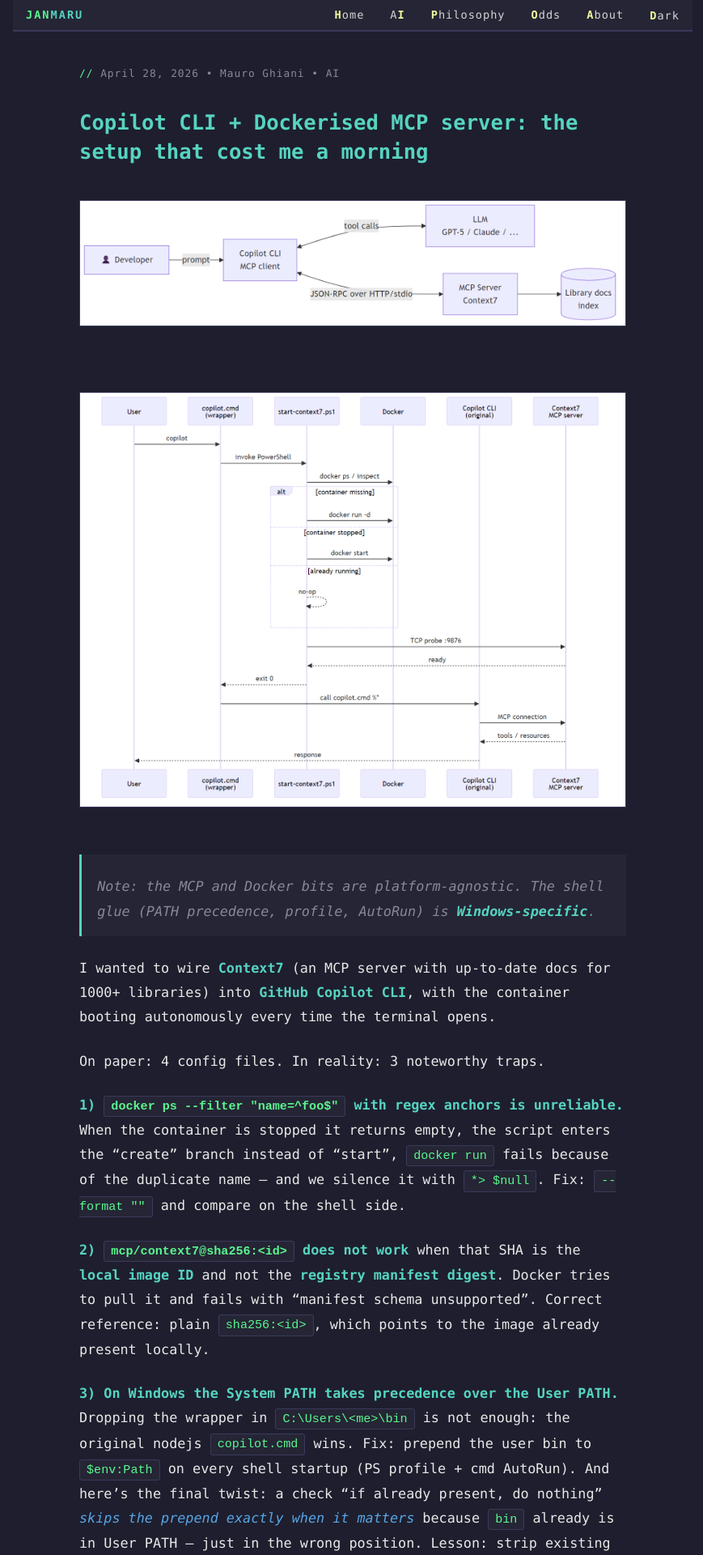
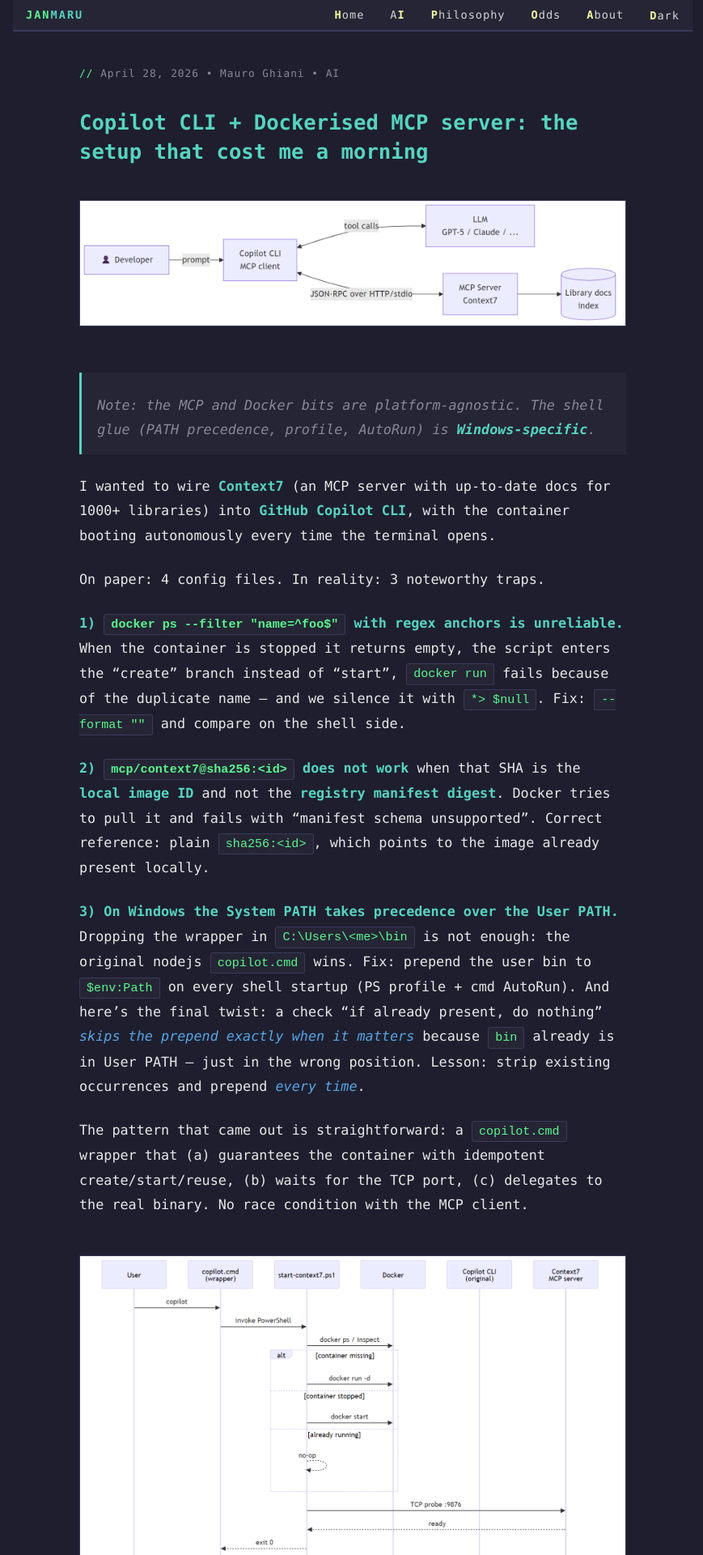
Before and after one commit to janmaru/janmaru.github.io, a Jekyll site: the page built from _posts/2026-04-28-mcp-docker-context7-copilot-cli.md, in a window 1280 px wide. Shown: the top 1920 px of the page at 81% size, without its empty margins (204-1073 px from the left). Built offline with Jekyll 4.4.1, drawn with Linux system fonts in a browser that asks for light colours; our own code applies the rules of GitHub Pages for plain Markdown files.

Commit message:
++ move sequence diagram next to the wrapper paragraph

```diff
--- a/_posts/2026-04-28-mcp-docker-context7-copilot-cli.md
+++ b/_posts/2026-04-28-mcp-docker-context7-copilot-cli.md
@@ -8,8 +8,6 @@
 ---
 
 ![Copilot CLI + MCP architecture](/assets/images/mcp-copilot-architecture.png)
-
-![Copilot CLI wrapper sequence](/assets/images/mcp-copilot-sequence.png)
 
 > Note: the MCP and Docker bits are platform‑agnostic. The shell glue (PATH precedence, profile, AutoRun) is **Windows‑specific**.
 
@@ -25,6 +23,8 @@
 
 The pattern that came out is straightforward: a `copilot.cmd` wrapper that (a) guarantees the container with idempotent create/start/reuse, (b) waits for the TCP port, (c) delegates to the real binary. No race condition with the MCP client.
 
+![Copilot CLI wrapper sequence](/assets/images/mcp-copilot-sequence.png)
+
 Takeaway: **MCP is not magic, it's JSON‑RPC**. Docker gives you isolation and digest pinning. The critical integration point is PATH — `where copilot` is your best friend.
 
 Full article with scripts, mermaid diagrams and all the gory details in the comments.
```
